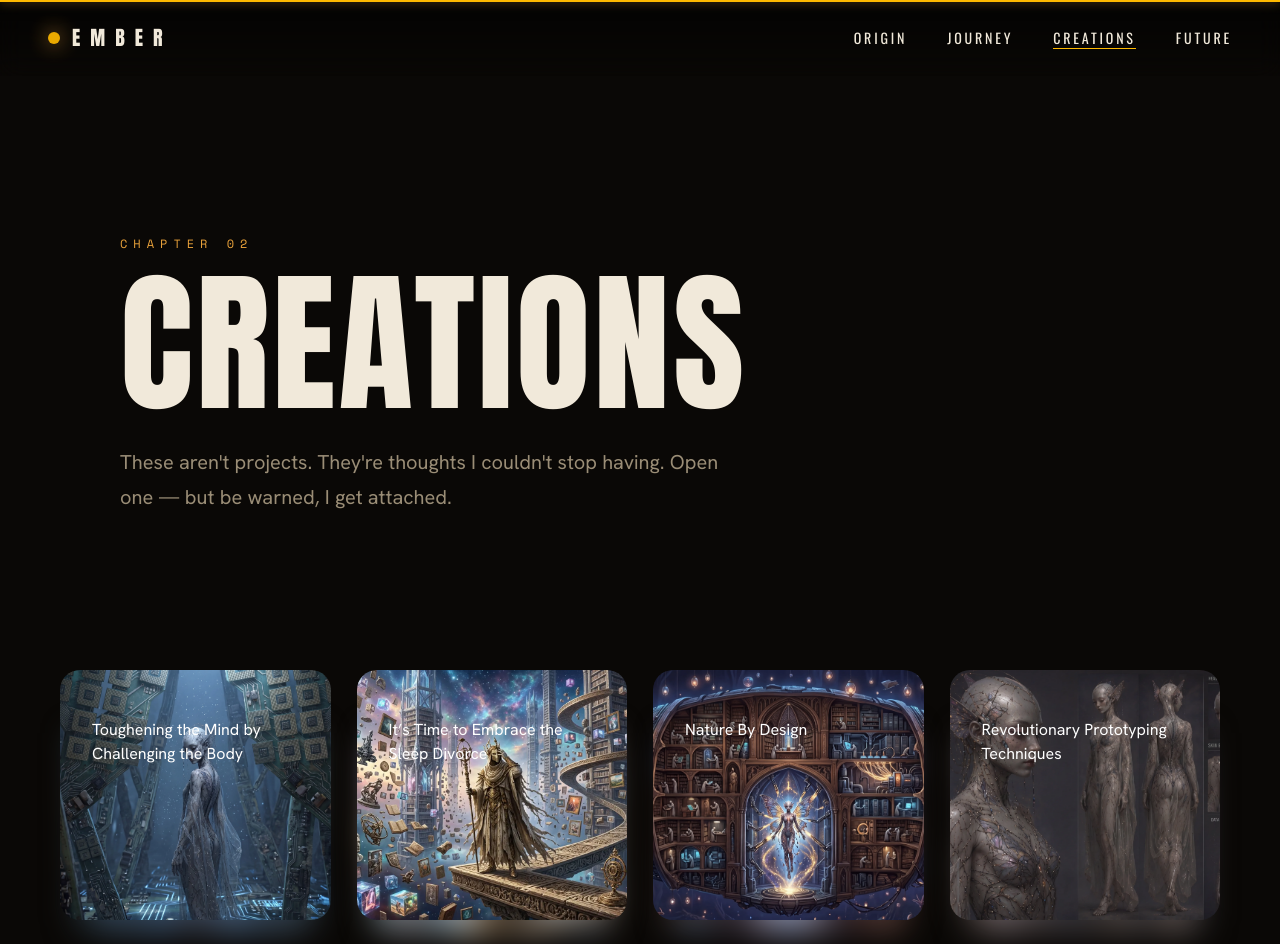
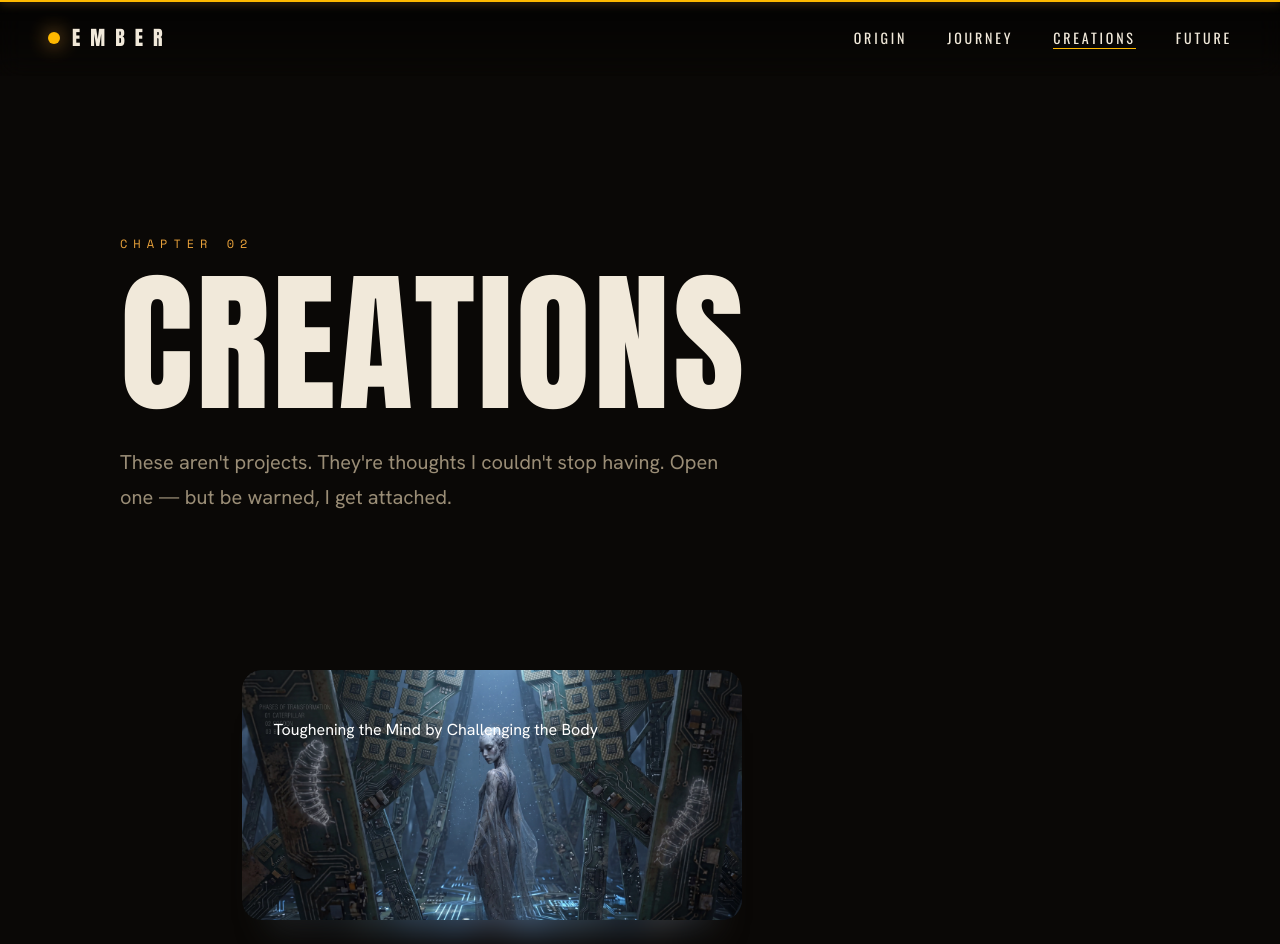
Before and after one commit to apurva-lumzy/ember, a React (Vite) app: page /creation in a window 1280 px wide. Shown: the top 944 px of the page. Built offline with nearby package versions, Linux system fonts and the light colour scheme.

Commit message:
Merge conflict resolution

```diff
--- a/src/pages/Creation.jsx
+++ b/src/pages/Creation.jsx
@@ -20,7 +20,7 @@ function Creations({ isCreations = true, next, openCreation }) {
     if (next) {
       next();
     } else {
-      navigate('/future');
+      navigate("/future");
     }
   };
 
@@ -121,9 +121,13 @@ function Creations({ isCreations = true, next, openCreation }) {
         <div className="grid grid-cols-1 sm:grid-cols-2 lg:grid-cols-4 gap-6.5">
           {creations.map((creation, index) => (
             <div
+              data-reveal="1"
+              onClick={() => handleOpenCreation(c)}
+              className="creation-card"
               key={index}
-              data-reveal="1"
-              className="creation-card"
+              style={{
+                gridColumn: "span 3",
+              }}
             >
               <ImageShadowCard
                 title={creation.title}
```
